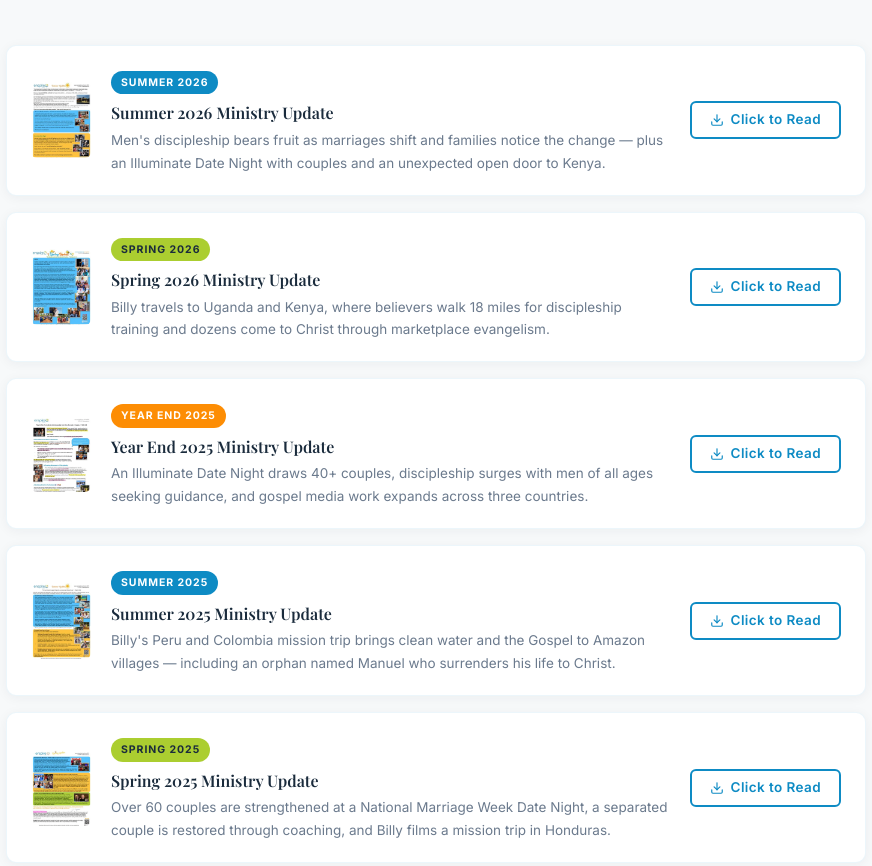
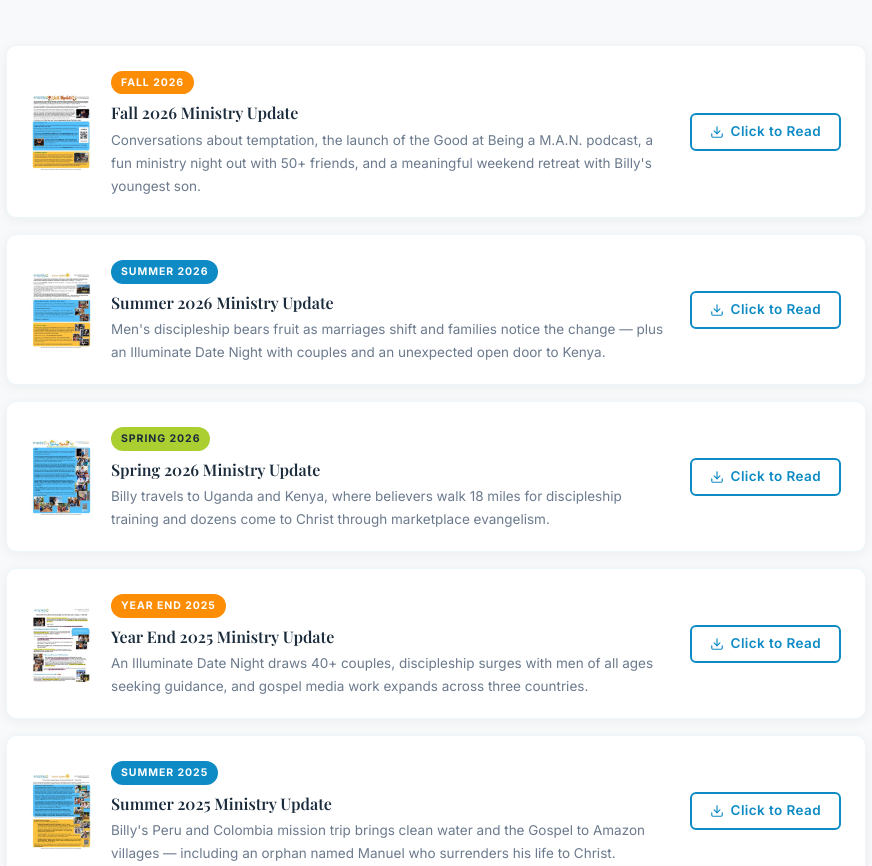
Before and after one commit to Enspire-Global/website, a plain HTML site: page updates.html in a window 1280 px wide. Shown: the part 1559-2425 px from the top of the page, without its empty margins (204-1076 px from the left). Drawn offline with nearby package versions, Linux system fonts and the light colour scheme; a web font is replaced by a local one.

Commit message:
Add Fall 2026 ministry update to updates page
- Compressed PDF (67MB → 768KB) via JPEG re-render at 150 DPI
- Generates thumbnail (letter-fall-2026.jpg/.webp)
- Inserts Fall 2026 archive entry at top of list on updates.html

Co-Authored-By: Claude Sonnet 4.6 <noreply@anthropic.com>

```diff
--- a/updates.html
+++ b/updates.html
@@ -264,6 +264,20 @@
   <div class="archive-list">
    <div class="archive-item">
     <div class="archive-thumb">
+     <picture><source srcset="images/photos/letter-fall-2026.webp" type="image/webp"><img src="images/photos/letter-fall-2026.jpg" loading="lazy" width="400" height="517" alt="Fall 2026 Ministry Update"></picture>
+    </div>
+    <div class="archive-info">
+     <span class="archive-badge" style="background:var(--orange);color:var(--white)">Fall 2026</span>
+     <p class="archive-title">Fall 2026 Ministry Update</p>
+     <p class="archive-note">Conversations about temptation, the launch of the Good at Being a M.A.N. podcast, a fun ministry night out with 50+ friends, and a meaningful weekend retreat with Billy's youngest son.</p>
+    </div>
+    <a href="downloads/Fall_2026_Ministry_Update.pdf" target="_blank" rel="noopener noreferrer" class="btn btn-outline-blue archive-btn">
+     <svg viewBox="0 0 24 24" fill="none" stroke="currentColor" stroke-width="2" stroke-linecap="round" style="width:14px;height:14px;flex-shrink:0"><path d="M21 15v4a2 2 0 0 1-2 2H5a2 2 0 0 1-2-2v-4"/><polyline points="7 10 12 15 17 10"/><line x1="12" y1="15" x2="12" y2="3"/></svg>
+     Click to Read
+    </a>
+   </div>
+   <div class="archive-item">
+    <div class="archive-thumb">
      <picture><source srcset="images/photos/letter-summer-2026.webp" type="image/webp"><img src="images/photos/letter-summer-2026.jpg" loading="lazy" width="400" height="517" alt="Summer 2026 Ministry Update"></picture>
     </div>
     <div class="archive-info">
```
Also changed, not shown: images/photos/letter-fall-2026.jpg (added), images/photos/letter-fall-2026.webp (added), 1 other file.
